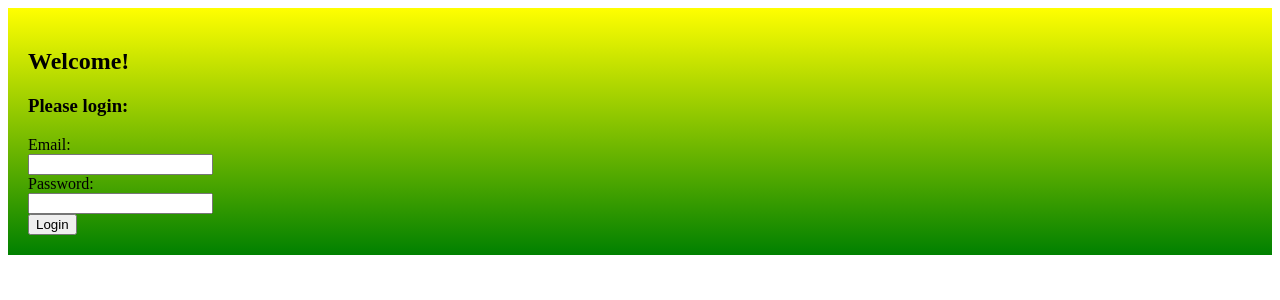
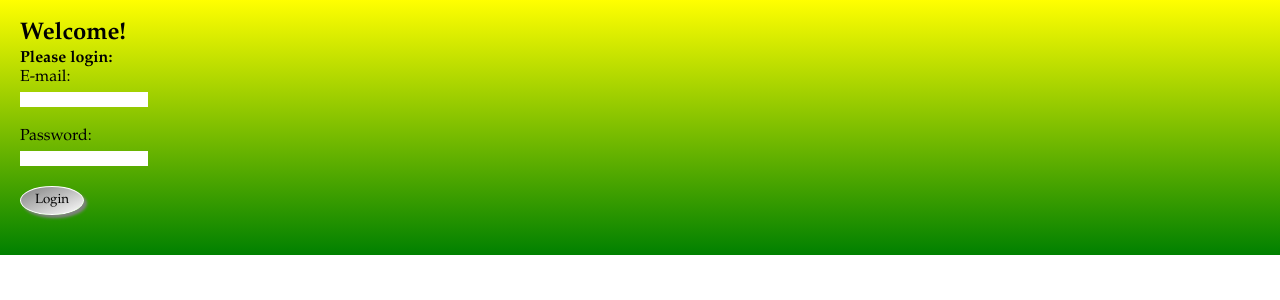
Before and after one commit to iliandy/raspberry_gateway, a Django app: page / in a window 1280 px wide. Shown: the top 300 px of the page. Run offline with Django 3.2, Linux system fonts and the light colour scheme; parts of the project's set-up code (start-up, migrations or seed data) failed here and were passed over.

Commit message:
cleaned up some css

```diff
--- a/apps/remote_pi_app/static/remote_pi_app/css/style1.css
+++ b/apps/remote_pi_app/static/remote_pi_app/css/style1.css
@@ -1,17 +1,76 @@
+* {
+  padding: 0;
+  border: 0;
+  margin: 0;
+  outline: 0;
+}
+
 .container {
+  font-family: "Palatino Linotype", Georgia, serif;
+  font-size: 100%;
   padding: 20px;
-  background: linear-gradient(yellow, green)
+  background: linear-gradient(yellow, green);
+  width: 100%;
+  height: 100%;
+}
+
+p:nth-child(2) {
+  font-weight: bold;
 }
 
 label {
+  width: 10%;
+}
+
+input {
   display: table;
-  width: 200px;
+  width: 10%;
+  height: 4%;
+  margin: 5px 0 20px 0;
 }
+
+#logout_link {
+  float: right;
+  text-decoration: none;
+  color: red;
+}
+
+#logout_link:hover {
+  color: blue;
+}
+
 
 .flash_msg {
   color: red;
 }
 
-.submit_but {
-  width: 10%;
+.login_but {
+  width: 5%;
+  height: auto;
+  padding: 5px;
+  border: 1px solid white;
+  border-radius: 50%;
+  box-shadow: 3px 3px 3px gray;
+  background: linear-gradient(to bottom right, gray, white);
+  font-family: "Palatino Linotype", Georgia, serif;
 }
+
+.door_but {
+  width: 140px;
+  height: 140px;
+  padding: 5px;
+  border: 1px solid white;
+  border-radius: 100%;
+  box-shadow: 3px 3px 3px gray;
+  color: white;
+  margin: 20px 0;
+  font-family: "Palatino Linotype", Georgia, serif;
+}
+
+.open {
+  background: linear-gradient(to bottom right, blue, white);
+}
+
+.close {
+  background: linear-gradient(to top left, blue, white);
+}
--- a/apps/remote_pi_app/templates/remote_pi_app/index.html
+++ b/apps/remote_pi_app/templates/remote_pi_app/index.html
@@ -1,19 +1,22 @@
+{% load staticfiles %}
 <!DOCTYPE html>
 <html lang="en">
 <head>
   <title>Welcome | Login </title>
-  {% load staticfiles %}
+  <link rel="stylesheet" href="../../static/remote_pi_app/css/style1.css">
   <link rel="stylesheet" type="text/css" href="{% static '/remote_pi_app/css/style1.css' %}">
 </head>
 <body>
   <div class="container">
     <h2>Welcome!</h2>
-    <h3>Please login:</h3>
+    <p>Please login:</p>
     <form action="/users/login" method="POST">
       {% csrf_token %}
-      <label for="email">Email:<input type="text" name="email" id="email"></label>
-      <label for="password">Password:<input type="password" name="password" id="password"></label>
-      <input type="submit" value="Login">
+      <label for="email">E-mail:</label>
+      <input type="text" name="email" id="email">
+      <label for="password">Password:</label>
+      <input type="password" name="password" id="password">
+      <input class="login_but" type="submit" value="Login">
     </form>
       {% if messages %}
         {% for msg in messages %}
```
Also changed, not shown: apps/remote_pi_app/templates/remote_pi_app/home.html (+4 -3 lines).
